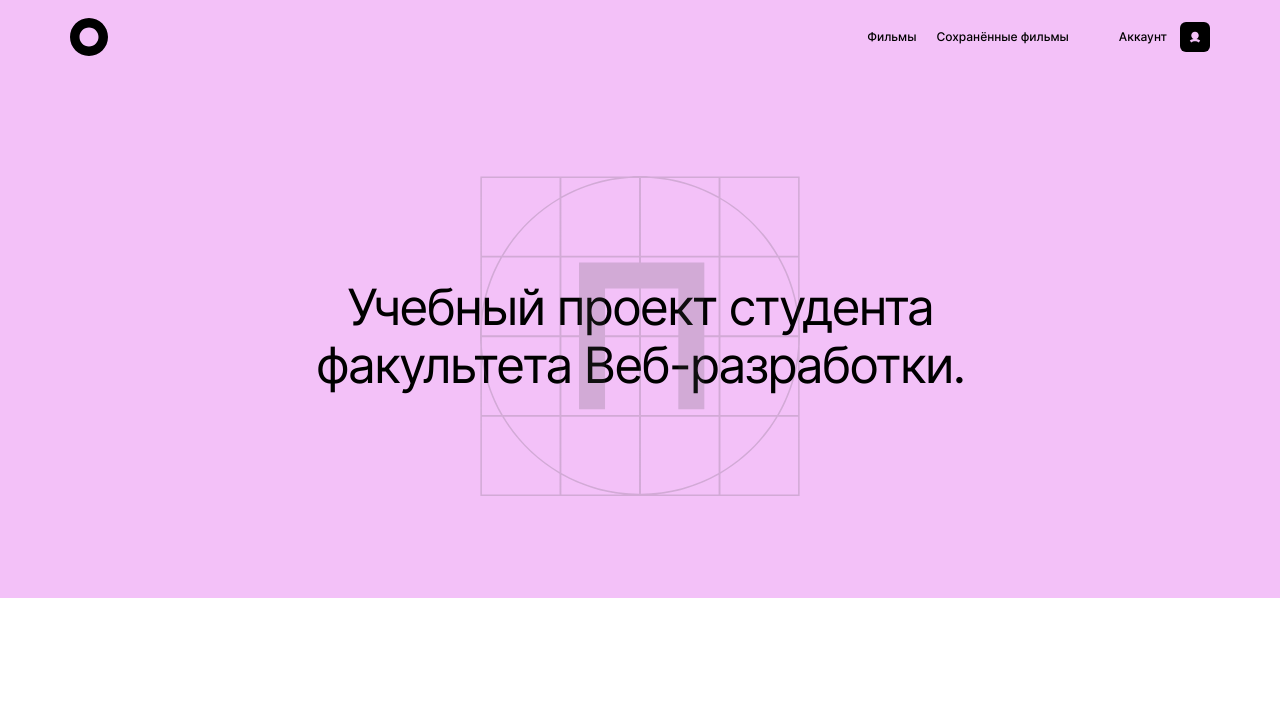
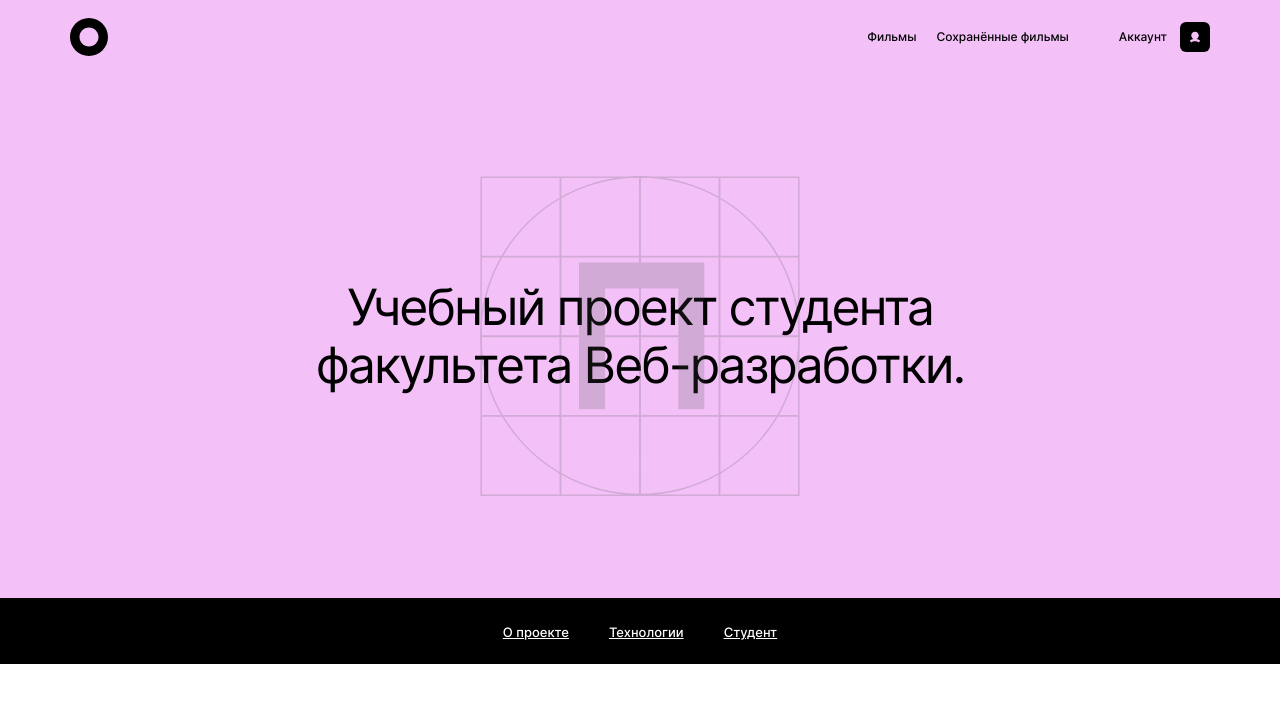
Before and after one commit to EkaterinaLe7/movies-explorer-frontend, a React (Create React App) app: page / in a window 1280 px wide. Shown: the top 702 px of the page. Built offline with nearby package versions, Linux system fonts and the light colour scheme.

Commit message:
feat: добавить компонент NavTab

```diff
--- a/src/components/NavTab/NavTab.css
+++ b/src/components/NavTab/NavTab.css
@@ -0,0 +1,39 @@
+.navtab {
+  background-color: #000;
+  display: flex;
+  justify-content: center;
+  padding: 24px 0 24px;
+}
+
+.navtab__list {
+  list-style: none;
+  display: flex;
+  gap: 40px;
+  margin: 0;
+  padding: 0;
+}
+
+.navtab__link {
+  color: #fff;
+  font-family: Inter;
+  font-size: 13px;
+  font-weight: 500;
+  line-height: 16px;
+  letter-spacing: 0px;
+  text-align: left;
+}
+
+@media screen and (max-width: 400px) {
+    .navtab {
+        padding: 25px 0 25px;
+    }
+
+    .navtab__list {
+        gap: 24px;
+    }
+
+    .navtab__link {
+        font-size: 11px;
+
+    }
+}
--- a/src/components/NavTab/NavTab.js
+++ b/src/components/NavTab/NavTab.js
@@ -1,8 +1,28 @@
 import React from "react";
 import "./NavTab.css";
 
-function NavTab (){
-
+function NavTab() {
+  return (
+    <nav className="navtab">
+      <ul className="navtab__list">
+        <li>
+          <a className="navtab__link" href="#about-project">
+            О&nbsp;проекте
+          </a>
+        </li>
+        <li>
+          <a className="navtab__link" href="#techs">
+            Технологии
+          </a>
+        </li>
+        <li>
+          <a className="navtab__link" href="#about-me">
+            Студент
+          </a>
+        </li>
+      </ul>
+    </nav>
+  );
 }
 
 export default NavTab;
```
